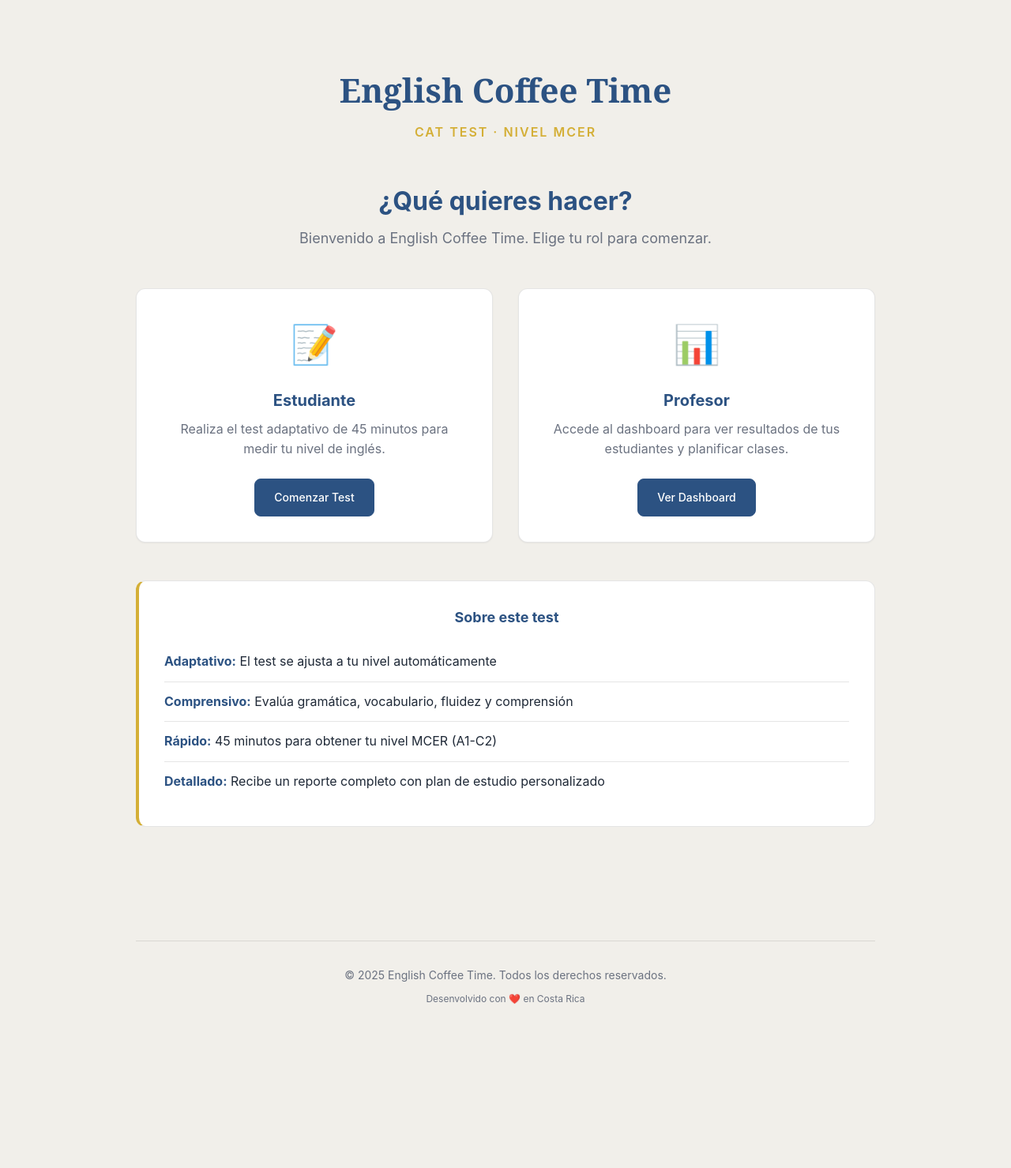
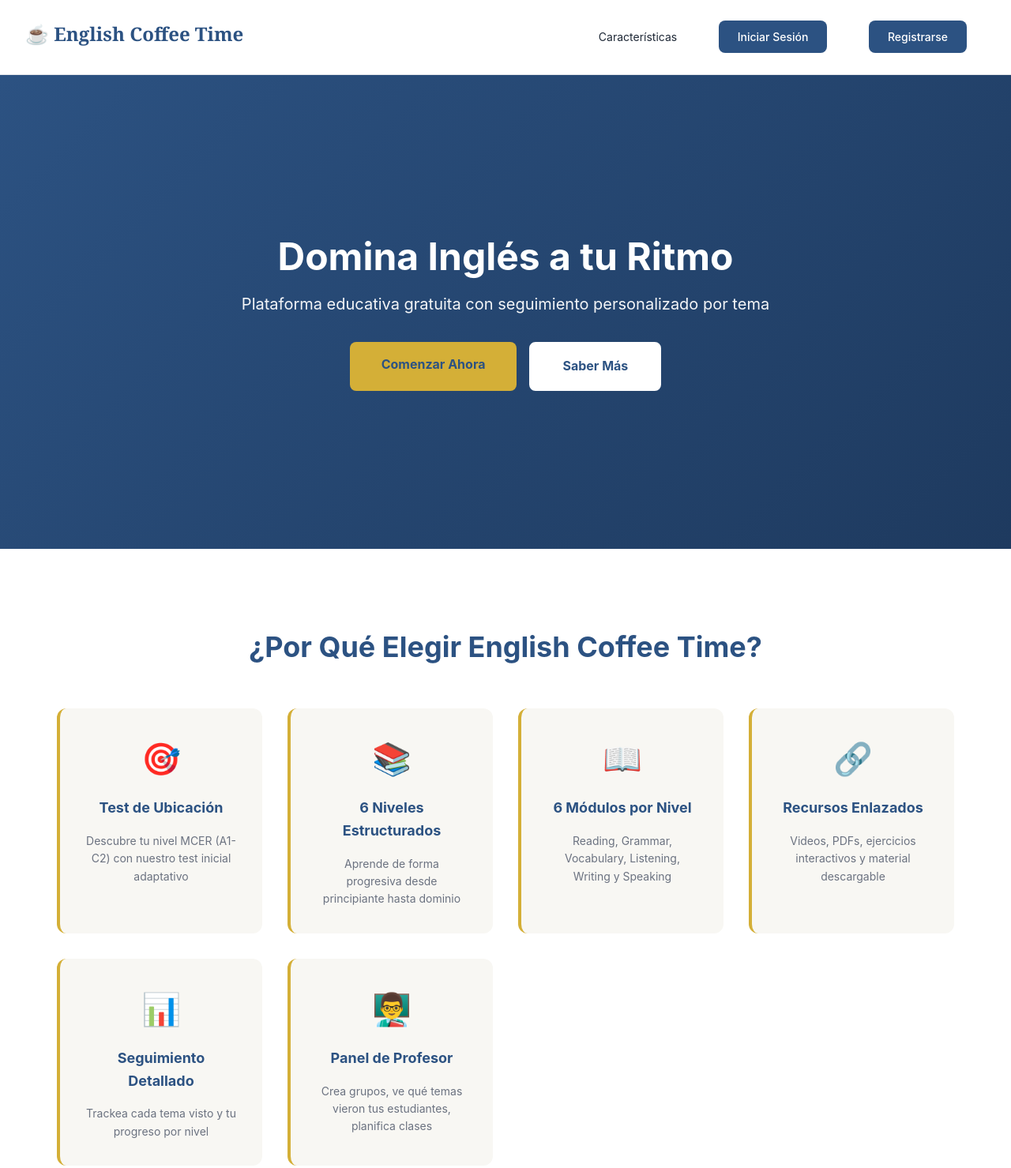
Before and after one commit to fams26/english-coffee-time-pro, a website: page index.html in a window 1280 px wide. Shown: the top 1479 px of the page at 79% size. Before the commit the page ends 1338 px from the top, so only its background shows below. Drawn offline with nearby package versions, Linux system fonts and the light colour scheme; files that its build step writes are made by us from their sources.

Commit message:
Fix: Complete project structure with all files

```diff
--- a/index.html
+++ b/index.html
@@ -3,59 +3,270 @@
 <head>
     <meta charset="UTF-8">
     <meta name="viewport" content="width=device-width, initial-scale=1.0">
-    <title>English Coffee Time - CAT Test</title>
-    <link rel="stylesheet" href="styles.css">
+    <title>English Coffee Time - Plataforma Educativa de Inglés</title>
+    <link rel="stylesheet" href="css/styles.css">
+    <style>
+        :root {
+            --primary: #2C5282;
+            --accent: #D4AF37;
+            --bg: #F8F7F3;
+            --text-dark: #1F2937;
+            --text-light: #6B7280;
+        }
+
+        * {
+            margin: 0;
+            padding: 0;
+            box-sizing: border-box;
+        }
+
+        body {
+            font-family: -apple-system, BlinkMacSystemFont, 'Segoe UI', Roboto, sans-serif;
+            background: white;
+            color: var(--text-dark);
+        }
+
+        /* NAVBAR */
+        nav {
+            display: flex;
+            justify-content: space-between;
+            align-items: center;
+            padding: 1.5rem 2rem;
+            background: white;
+            border-bottom: 1px solid #e5e7eb;
+            position: sticky;
+            top: 0;
+            z-index: 100;
+        }
+
+        .logo {
+            font-size: 24px;
+            font-weight: 700;
+            color: var(--primary);
+        }
+
+        nav a {
+            color: var(--text-dark);
+            text-decoration: none;
+            margin: 0 1.5rem;
+            font-size: 14px;
+        }
+
+        .btn-nav {
+            background: var(--primary);
+            color: white;
+            padding: 0.75rem 1.5rem;
+            border-radius: 8px;
+            text-decoration: none;
+            font-weight: 500;
+            cursor: pointer;
+        }
+
+        /* HERO */
+        .hero {
+            background: linear-gradient(135deg, var(--primary) 0%, #1e3a5f 100%);
+            color: white;
+            padding: 6rem 2rem;
+            text-align: center;
+            min-height: 600px;
+            display: flex;
+            flex-direction: column;
+            justify-content: center;
+            align-items: center;
+        }
+
+        .hero h1 {
+            font-size: 48px;
+            margin-bottom: 1rem;
+            line-height: 1.2;
+        }
+
+        .hero p {
+            font-size: 20px;
+            margin-bottom: 2rem;
+            opacity: 0.95;
+        }
+
+        .hero-buttons {
+            display: flex;
+            gap: 1rem;
+            justify-content: center;
+            flex-wrap: wrap;
+        }
+
+        .btn-primary {
+            background: var(--accent);
+            color: var(--primary);
+            padding: 1rem 2.5rem;
+            border-radius: 8px;
+            font-weight: 700;
+            text-decoration: none;
+            font-size: 16px;
+            cursor: pointer;
+            border: none;
+        }
+
+        .btn-primary:hover {
+            transform: translateY(-2px);
+            box-shadow: 0 10px 25px rgba(0,0,0,0.2);
+        }
+
+        .btn-secondary {
+            background: white;
+            color: var(--primary);
+            padding: 1rem 2.5rem;
+            border-radius: 8px;
+            font-weight: 700;
+            text-decoration: none;
+            font-size: 16px;
+            cursor: pointer;
+            border: 2px solid white;
+        }
+
+        /* FEATURES */
+        .features {
+            padding: 4rem 2rem;
+            background: white;
+        }
+
+        .container {
+            max-width: 1200px;
+            margin: 0 auto;
+        }
+
+        .section-title {
+            text-align: center;
+            font-size: 36px;
+            margin-bottom: 3rem;
+            color: var(--primary);
+        }
+
+        .features-grid {
+            display: grid;
+            grid-template-columns: repeat(auto-fit, minmax(250px, 1fr));
+            gap: 2rem;
+            margin-bottom: 3rem;
+        }
+
+        .feature-card {
+            background: var(--bg);
+            padding: 2rem;
+            border-radius: 12px;
+            text-align: center;
+            border-left: 4px solid var(--accent);
+        }
+
+        .feature-icon {
+            font-size: 40px;
+            margin-bottom: 1rem;
+        }
+
+        .feature-card h3 {
+            font-size: 18px;
+            margin-bottom: 1rem;
+            color: var(--primary);
+        }
+
+        .feature-card p {
+            color: var(--text-light);
+            font-size: 14px;
+        }
+
+        /* FOOTER */
+        footer {
+            background: var(--primary);
+            color: white;
+            padding: 2rem;
+            text-align: center;
+            font-size: 14px;
+        }
+
+        @media (max-width: 768px) {
+            .hero h1 {
+                font-size: 32px;
+            }
+
+            nav {
+                flex-direction: column;
+                gap: 1rem;
+            }
+
+            nav a {
+                margin: 0 0.5rem;
+            }
+        }
+    </style>
 </head>
 <body>
+
+<!-- NAVBAR -->
+<nav>
+    <div class="logo">☕ English Coffee Time</div>
+    <div>
+        <a href="#features">Características</a>
+        <a href="signin.html" class="btn-nav">Iniciar Sesión</a>
+        <a href="signup.html" class="btn-nav">Registrarse</a>
+    </div>
+</nav>
+
+<!-- HERO -->
+<section class="hero">
+    <h1>Domina Inglés a tu Ritmo</h1>
+    <p>Plataforma educativa gratuita con seguimiento personalizado por tema</p>
+    <div class="hero-buttons">
+        <a href="signup.html" class="btn-primary">Comenzar Ahora</a>
+        <a href="#features" class="btn-secondary">Saber Más</a>
+    </div>
+</section>
+
+<!-- FEATURES -->
+<section class="features" id="features">
     <div class="container">
-        <div class="hero">
-            <div class="logo-section">
-                <h1 class="main-logo">English Coffee Time</h1>
-                <p class="tagline">CAT TEST · NIVEL MCER</p>
+        <h2 class="section-title">¿Por Qué Elegir English Coffee Time?</h2>
+        <div class="features-grid">
+            <div class="feature-card">
+                <div class="feature-icon">🎯</div>
+                <h3>Test de Ubicación</h3>
+                <p>Descubre tu nivel MCER (A1-C2) con nuestro test inicial adaptativo</p>
             </div>
-
-            <div class="intro-text">
-                <h2>¿Qué quieres hacer?</h2>
-                <p>Bienvenido a English Coffee Time. Elige tu rol para comenzar.</p>
+            <div class="feature-card">
+                <div class="feature-icon">📚</div>
+                <h3>6 Niveles Estructurados</h3>
+                <p>Aprende de forma progresiva desde principiante hasta dominio</p>
             </div>
-
-            <div class="options-grid">
-                <div class="option-card">
-                    <div class="option-icon">📝</div>
-                    <h3>Estudiante</h3>
-                    <p>Realiza el test adaptativo de 45 minutos para medir tu nivel de inglés.</p>
-                    <a href="test.html" class="btn btn-primary">Comenzar Test</a>
-                </div>
-
-                <div class="option-card">
-                    <div class="option-icon">📊</div>
-                    <h3>Profesor</h3>
-                    <p>Accede al dashboard para ver resultados de tus estudiantes y planificar clases.</p>
-                    <a href="dashboard.html" class="btn btn-primary">Ver Dashboard</a>
-                </div>
+            <div class="feature-card">
+                <div class="feature-icon">📖</div>
+                <h3>6 Módulos por Nivel</h3>
+                <p>Reading, Grammar, Vocabulary, Listening, Writing y Speaking</p>
             </div>
-
-            <div class="info-section">
-                <h3>Sobre este test</h3>
-                <ul class="info-list">
-                    <li><strong>Adaptativo:</strong> El test se ajusta a tu nivel automáticamente</li>
-                    <li><strong>Comprensivo:</strong> Evalúa gramática, vocabulario, fluidez y comprensión</li>
-                    <li><strong>Rápido:</strong> 45 minutos para obtener tu nivel MCER (A1-C2)</li>
-                    <li><strong>Detallado:</strong> Recibe un reporte completo con plan de estudio personalizado</li>
-                </ul>
+            <div class="feature-card">
+                <div class="feature-icon">🔗</div>
+                <h3>Recursos Enlazados</h3>
+                <p>Videos, PDFs, ejercicios interactivos y material descargable</p>
+            </div>
+            <div class="feature-card">
+                <div class="feature-icon">📊</div>
+                <h3>Seguimiento Detallado</h3>
+                <p>Trackea cada tema visto y tu progreso por nivel</p>
+            </div>
+            <div class="feature-card">
+                <div class="feature-icon">👨‍🏫</div>
+                <h3>Panel de Profesor</h3>
+                <p>Crea grupos, ve qué temas vieron tus estudiantes, planifica clases</p>
             </div>
         </div>
+    </div>
+</section>
 
-        <footer class="footer">
-            <p>© 2025 English Coffee Time. Todos los derechos reservados.</p>
-            <p style="font-size: 12px; color: var(--color-text-secondary); margin-top: 0.5rem;">
-                Desenvolvido con <span style="color: #D4AF37;">❤️</span> en Costa Rica
-            </p>
-        </footer>
-    </div>
+<!-- FOOTER -->
+<footer>
+    <p>© 2025 English Coffee Time. Plataforma educativa gratuita.</p>
+    <p style="margin-top: 1rem; font-size: 12px;">
+        <a href="#" style="color: var(--accent); text-decoration: none;">Términos</a> ·
+        <a href="#" style="color: var(--accent); text-decoration: none;">Privacidad</a> ·
+        <a href="mailto:info@englishcoffeetime.com" style="color: var(--accent); text-decoration: none;">Contacto</a>
+    </p>
+</footer>
 
-    <!-- Supabase Library -->
-    <script src="https://cdn.jsdelivr.net/npm/@supabase/supabase-js@2"></script>
-    <script src="js/supabase-client.js"></script>
 </body>
 </html>
```
Also changed, not shown: signin.html (+36 -55 lines).
